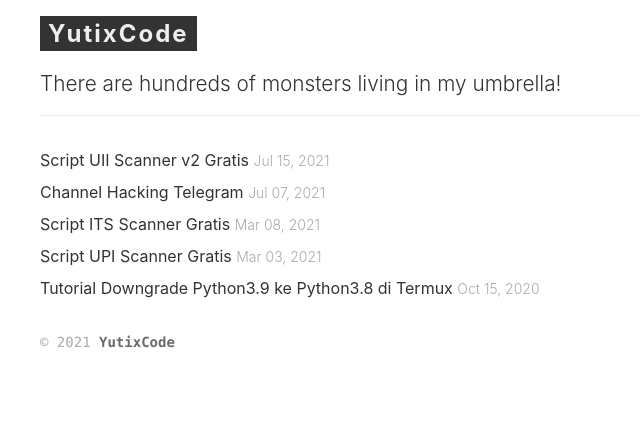
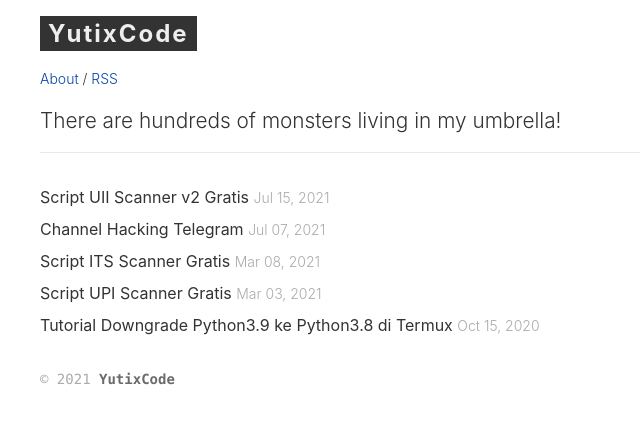
Before and after one commit to Yutixcode/Yutixcode.github.io, a Jekyll site: the page built from index.html, in a window 1280 px wide. Shown: the top 424 px of the page, without its empty margins (0-640 px from the left). Built offline with Jekyll 4.4.1, drawn with Linux system fonts in a browser that asks for light colours.

Commit message:
Update index.html

```diff
--- a/index.html
+++ b/index.html
@@ -4,7 +4,7 @@ layout: default
 <div class="home">
 	<section class="site-header">
 		<h1 class="smallcap"><a class="site-title" href="{{ '/' | prepend: site.baseurl | prepend: site.url }}">{{ site.title }}</a></h1>
-		<!-- {% include nav.html %} -->
+		{% include nav.html %}
 		{% include intro.html %}
 	</section>
 	<section>
```
